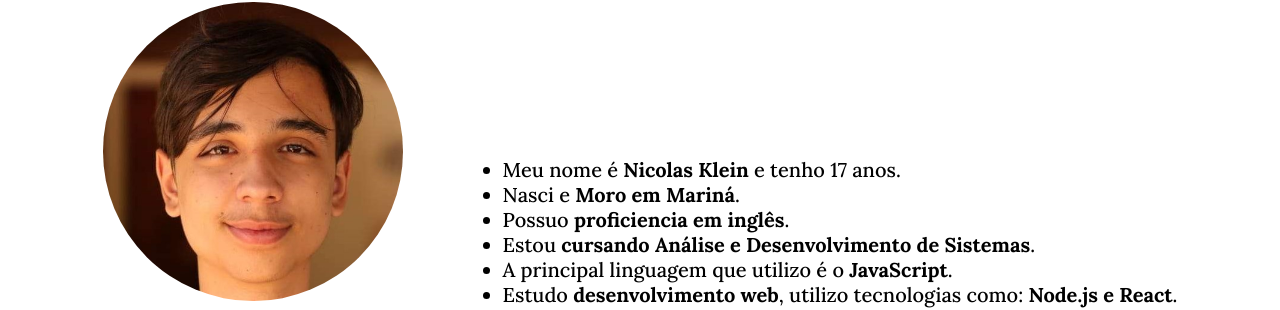
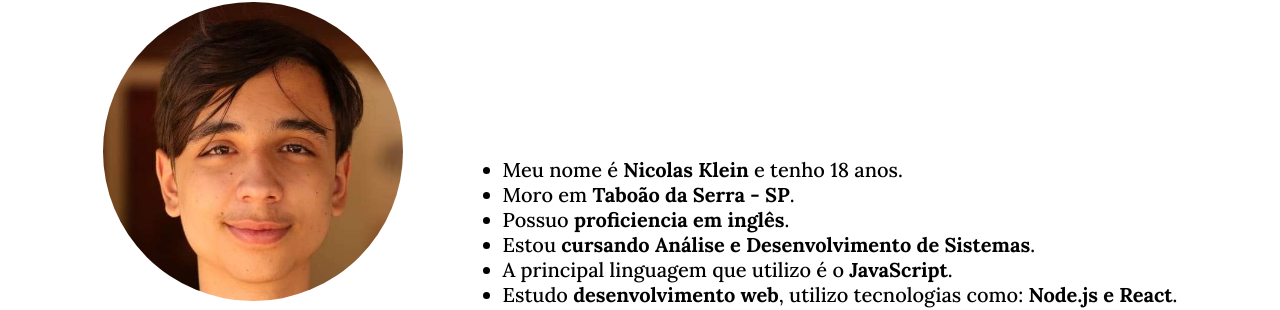
Before and after one commit to nicolaskleinaraujo/portfolio-react, a React (Vite) app in the folder frontend/: page / in a window 1280 px wide. Shown: the part 1005-1315 px from the top of the page. Built offline with nearby package versions, Linux system fonts and the light colour scheme.

Commit message:
updates my credentials

```diff
--- a/frontend/src/components/About/About.jsx
+++ b/frontend/src/components/About/About.jsx
@@ -45,8 +45,8 @@ const About = forwardRef((props, ref) => {
                     <ul>
                         {lang === "br" ? (
                             <>
-                                <li>Meu nome é <strong>Nicolas Klein</strong> e tenho 17 anos.</li>
-                                <li>Nasci e <strong>Moro em Mariná</strong>.</li>
+                                <li>Meu nome é <strong>Nicolas Klein</strong> e tenho 18 anos.</li>
+                                <li>Moro em <strong>Taboão da Serra - SP</strong>.</li>
                                 <li>Possuo <strong>proficiencia em inglês</strong>.</li>
                                 <li>Estou <strong>cursando Análise e Desenvolvimento de Sistemas</strong>.</li>
                                 <li>A principal linguagem que utilizo é o <strong>JavaScript</strong>.</li>
@@ -54,7 +54,7 @@ const About = forwardRef((props, ref) => {
                             </>
                         ) : (
                             <>
-                                <li>My name is <strong>Nicolas Klein</strong> and I am 17 years old.</li>
+                                <li>My name is <strong>Nicolas Klein</strong> and I am 18 years old.</li>
                                 <li>I was born and <strong>live in Brazil</strong>.</li>
                                 <li>I have <strong>proficiency in english</strong>.</li>
                                 <li>I'm <strong>studying Systems Analysis and Development</strong>.</li>
```
Also changed, not shown: 1 other file (tests, documents, lock files or other folders).
